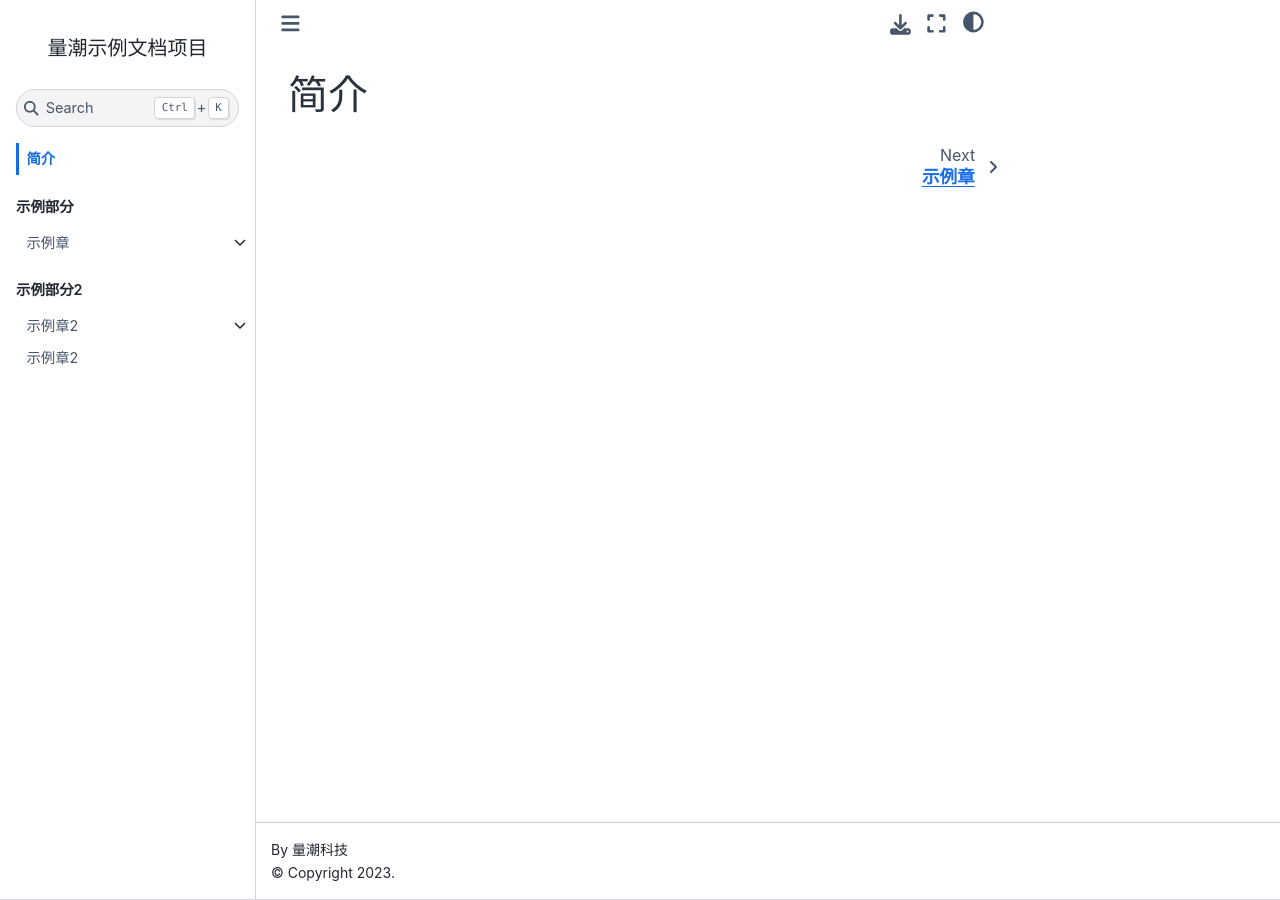
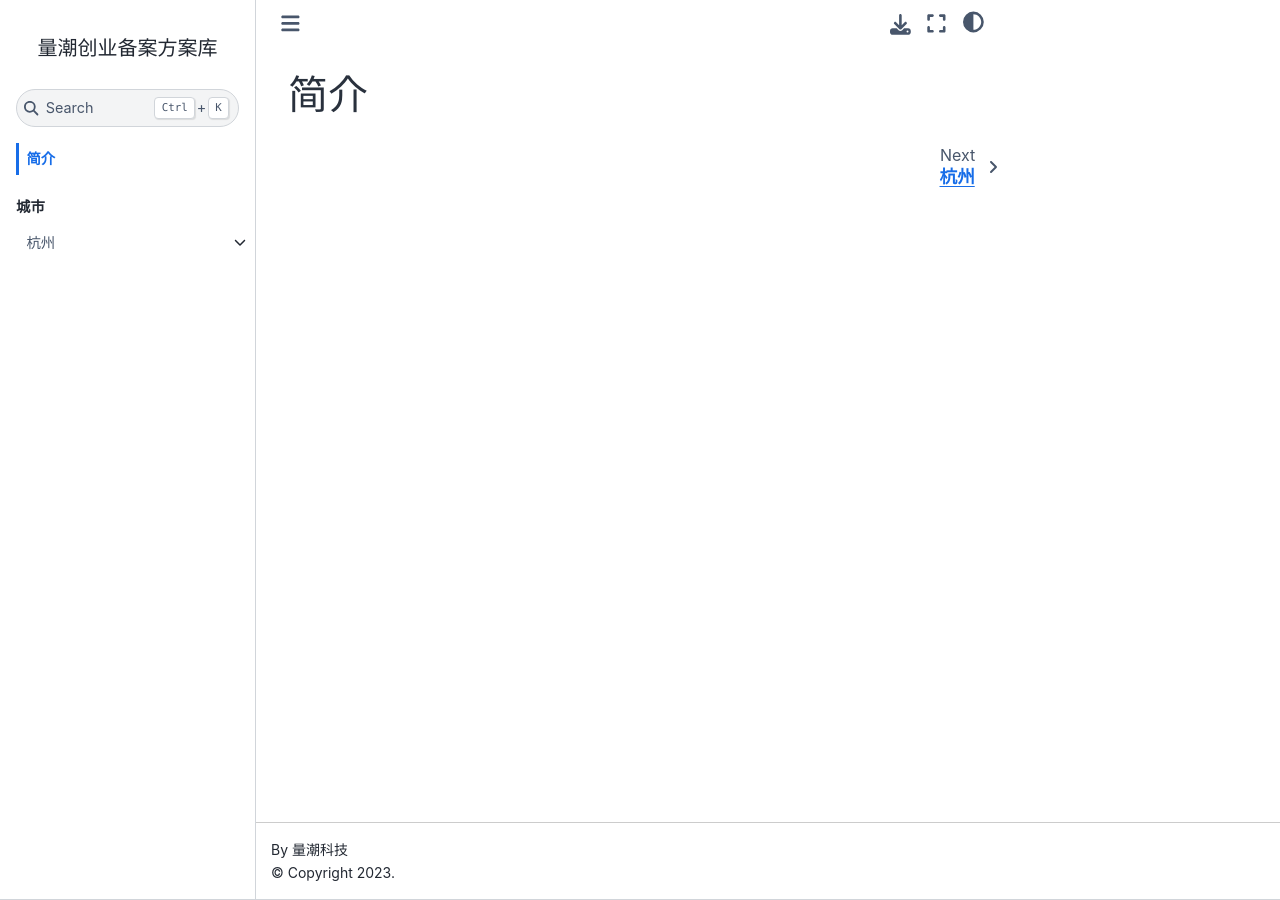
Before and after one commit to quanttide/quanttide-alternative-of-entrepreneurship, a Jupyter Book: the page built from index.md, in a window 1280 px wide. Built offline with Jupyter Book 1.0.4 settings and Sphinx 7.4.7 and the Sphinx Book theme 1.1.4, drawn with Linux system fonts in a browser that asks for light colours.

Commit message:
init: create project

```diff
--- a/1_example_chapter/1_example_section/README.md
+++ /dev/null
@@ -1 +0,0 @@
-# 示例节1
--- a/1_example_chapter/README.md
+++ /dev/null
@@ -1 +0,0 @@
-# 示例章
--- a/2_example_chapter2/1_example_section2/README.md
+++ /dev/null
@@ -1 +0,0 @@
-# 示例节2
--- a/2_example_chapter2/README.md
+++ /dev/null
@@ -1 +0,0 @@
-# 示例章2
--- a/3_example_chapter3/README.md
+++ /dev/null
@@ -1 +0,0 @@
-# 示例章2
--- a/_config.yml
+++ b/_config.yml
@@ -1,7 +1,6 @@
 # https://jupyterbook.org/en/stable/customize/config.html
-name: quanttide-example-of-documentation
-title: 量潮示例文档项目
+name: quanttide-alternative-of-enterpreneurship
+title: 量潮创业备案方案库
 author: 量潮科技
-description: 量潮文档项目实例
 # Jupyter Book Config
 only_build_toc_files: true
--- a/_toc.yml
+++ b/_toc.yml
@@ -1,18 +1,8 @@
 format: jb-book
 root: index.md
 parts:
-  - caption: 示例部分
-    chapters:
-      - file: 1_example_chapter/README.md
-        sections:
-          - file: 1_example_chapter/1_example_section/README.md
-            sections:
-              - file: 1_example_chapter/1_example_section/1_example_article.md
-              - file: 1_example_chapter/1_example_section/1_example_article2.md
-          - file: 1_example_chapter/2_example_article3.md
-  - caption: 示例部分2
-    chapters:
-      - file: 2_example_chapter2/README.md
-        sections:
-          - file: 2_example_chapter2/1_example_section2/README.md
-      - file: 3_example_chapter3/README.md
+- caption: 城市
+  chapters:
+  - file: cities/hangzhou/README.md
+    sections:
+    - file: cities/hangzhou/policies.md
--- /dev/null
+++ b/cities/hangzhou/README.md
@@ -0,0 +1 @@
+# 杭州
```
Also changed, not shown: 1_example_chapter/1_example_section/1_example_article.md (deleted, +0 -6 lines), 1_example_chapter/1_example_section/1_example_article2.md (deleted, +0 -6 lines), 1_example_chapter/2_example_article3.md (deleted, +0 -6 lines), README.md (+1 -1 lines), cities/hangzhou/policies.md (added, +5 -0 lines).
